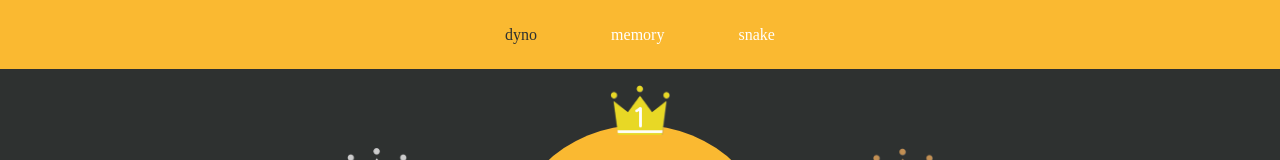
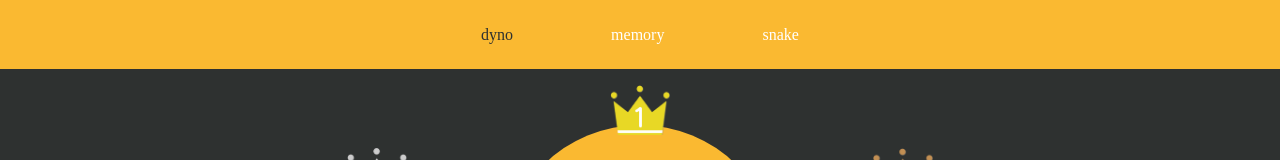
Before and after one commit to GAME-EE/client, a Next.js app: page /rank in a window 1280 px wide. Shown: the top 160 px of the page. Built offline with nearby package versions, Linux system fonts and the light colour scheme; a web font is replaced by a local one.

Commit message:
🐛 bottom은 탭을 이동할떄마다 동작이 일어나지 않는 문제 해결

```diff
--- a/src/components/Rank/BottomItemWrapper.tsx
+++ b/src/components/Rank/BottomItemWrapper.tsx
@@ -4,15 +4,16 @@ import { motion, isValidMotionProp } from 'framer-motion';
 import React from 'react';
 import { ItemMotion, BottonItemWrapperMotion } from '../../constants/rank';
 
-const MotionDiv = chakra(motion.div, {
-  shouldForwardProp: prop => isValidMotionProp(prop) || prop === 'children',
-});
-
 interface IBottomItemWraer {
   data: Array<any>;
   idx: any;
 }
 function BottomItemWrapper({ data }: IBottomItemWraer) {
+  // NOTE :왜 이 코드를 안에 두어야 챕을 옮길때마가 모션이 다시 실행되는걸까요. 이유?!
+  const MotionDiv = chakra(motion.div, {
+    shouldForwardProp: prop => isValidMotionProp(prop) || prop === 'children',
+  });
+
   return (
     <MotionDiv
       display="flex"
--- a/src/components/Rank/TabsWrapper.tsx
+++ b/src/components/Rank/TabsWrapper.tsx
@@ -23,7 +23,7 @@ function TabsWrapper({ data, children, tabIndex, handleTabsChange }: ITabWrapper
       <TabList
         backgroundColor={ELEMENT_COLOR.HOME_SECOND_BG_COLOR}
         justifyContent={'center'}
-        gap={10}
+        gap={16}
       >
         {data.map(({ name }) => (
           <TabWrapper key={name} name={name + ''} />
```
